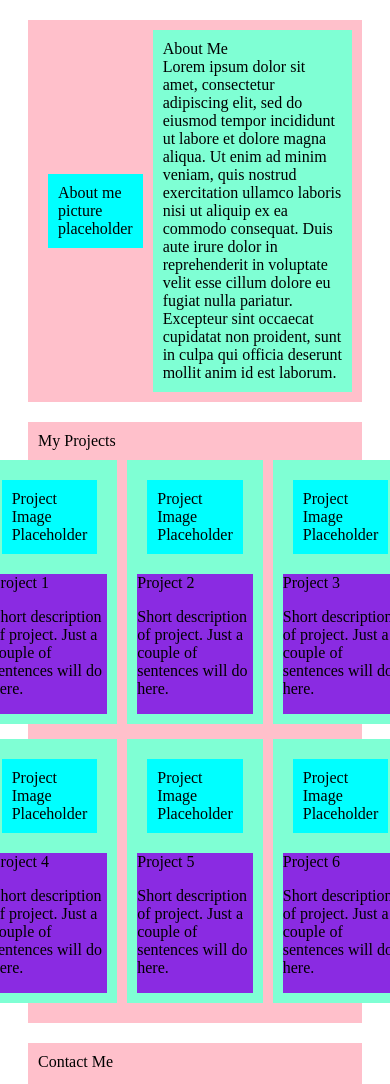
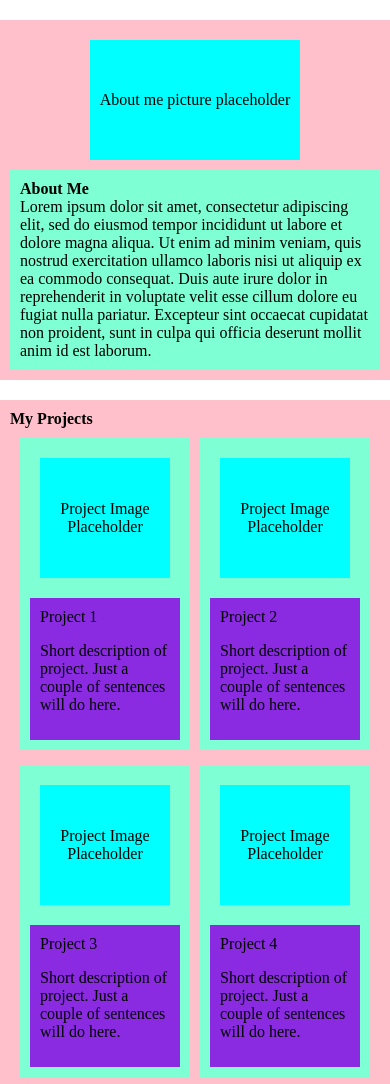
Before and after one commit to demolnau/PersonalPortfolio, a plain HTML site: page index.html in a window 390 px wide. Shown: the top 1084 px of the page. Drawn offline with Linux system fonts and the light colour scheme.

Commit message:
adjustable format based on screen width

```diff
--- a/index.css
+++ b/index.css
@@ -1,19 +1,29 @@
+body{
+    padding: 0px;
+    margin: 0px;
+}
 .section{
     background-color: pink;
-    margin: 20px;
+    margin: 20px auto;
     padding: 10px;
+    max-width:1000px;
 }
 
 #aboutme, #contactme{
  display: flex;
- justify-content: center;
+ justify-content: space-around;
  align-items: center;
+
 }
 
 #aboutme_picture_placeholder, #project_image_placeholder, #contactme_picture_placeholder{
+    display: flex;
+    justify-content: center;
+    align-items: center;
+    text-align: center;
     background-color: aqua;
-    max-width: 100%;
-    height: auto;
+    min-width: 100px;
+    min-height:100px;
     margin:10px;
     padding:10px;
 
@@ -30,14 +40,51 @@
     padding:10px;
 }
 
-.project, #aboutme_text{
+.project, #aboutme_text, #contactme_text{
     display:flex;
     flex-direction: column;
     background-color: aquamarine;
     padding: 10px;
 }
 
-#project_text{
+#project_text, #contact_details{
     background-color: blueviolet;
     margin-top: 10px;
+    padding:10px;
 }
+
+@media (max-width:300px) {
+    #aboutme, #contactme{
+        display: flex;
+        flex-direction: column;
+        justify-content: space-around;
+        align-items: center;
+
+       }
+    #my_project_grid{
+        display: grid;
+        place-items: center;
+        grid-template-columns: repeat(1, 1fr);
+        column-gap: 10px;
+        row-gap: 15px;
+        padding:10px;
+    }
+}
+
+@media (min-width:300px) and (max-width:500px) {
+    #aboutme, #contactme{
+        display: flex;
+        flex-direction: column;
+        justify-content: space-around;
+        align-items: center;
+
+       }
+    #my_project_grid{
+        display: grid;
+        place-items: center;
+        grid-template-columns: repeat(2, 1fr);
+        column-gap: 10px;
+        row-gap: 15px;
+        padding:10px;
+    }
+}
--- a/index.html
+++ b/index.html
@@ -13,13 +13,13 @@
     <div id="aboutme" class="section">
         <div id="aboutme_picture_placeholder">About me picture placeholder</div>
         <div id="aboutme_text">
-            <header id="aboutme_header">About Me</header>
+            <header id="aboutme_header"><b>About Me</b></header>
             <div id="aboutme_description"> Lorem ipsum dolor sit amet, consectetur adipiscing elit, sed do eiusmod tempor incididunt ut labore et dolore magna aliqua. Ut enim ad minim veniam, quis nostrud exercitation ullamco laboris nisi ut aliquip ex ea commodo consequat. Duis aute irure dolor in reprehenderit in voluptate velit esse cillum dolore eu fugiat nulla pariatur. Excepteur sint occaecat cupidatat non proident, sunt in culpa qui officia deserunt mollit anim id est laborum.</div>
         </div>
 </div>
 
     <div id="my_projects" class="section">
-        <header id="my_projects_header">My Projects</header>
+        <header id="my_projects_header"><b>My Projects</b></header>
         <div id="my_project_grid">
             <div id="project_1" class="project">
                 <div id="project_image_placeholder">Project Image Placeholder</div>
@@ -67,15 +67,18 @@
     </div>
 
     <div id="contactme" class="section">
-        <div id="contactme_info">
-            <header id="contactme_header">Contact Me</header>
+        <div id="contactme_text">
+            <header id="contactme_header"><b>Contact Me</b></header>
             <p>Please consider reaching out to me!</p>
-            <div id="address">
+            <div id="contact_details">
+                <div id="address">
 
-                <div id="address_text">12345 Random Road Random City, State, 12345</div>
+                    <div id="address_text">12345 Random Road Random City, State, 12345</div>
+                </div>
+                <p id="phone_number">555-555-5555</p>
+                <p id="email">pretend_email@gmail.com</p>
             </div>
-            <p id="phone_number">555-555-5555</p>
-            <p id="email">pretend_email@gmail.com</p>
+
 
         </div>
         <div id="contactme_picture_placeholder">Image placeholder</div>
```
